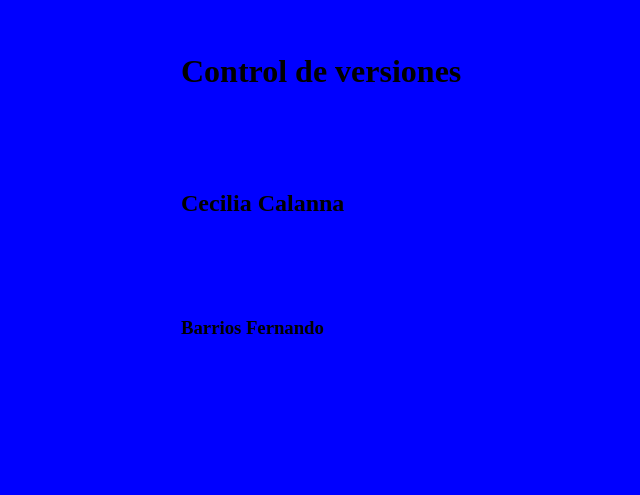
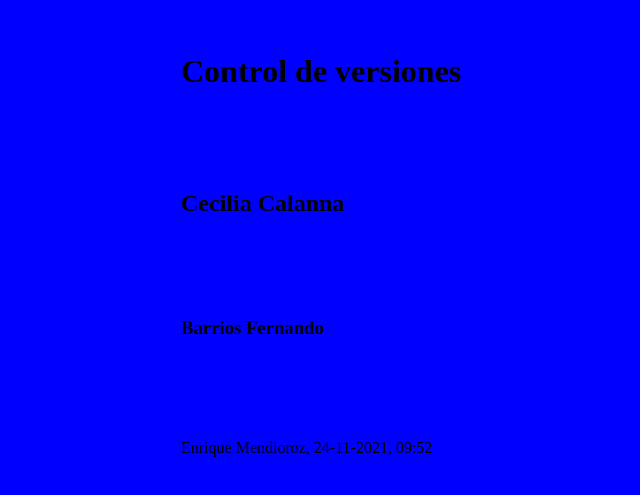
Before and after one commit to srv90/TP_SO_I4_Equipo_, a plain HTML site: page index.html in a window 1280 px wide. Shown: the part 147-642 px from the top of the page, without its empty margins (119-759 px from the left). Drawn offline with Linux system fonts and the light colour scheme.

Commit message:
agrego mis datos

```diff
--- a/index.html
+++ b/index.html
@@ -10,5 +10,6 @@
 <h1>Control de versiones</h1>
 <h2>Cecilia Calanna</h2>
 <h3>Barrios Fernando</h3>
+<p>Enrique Mendioroz, 24-11-2021, 09:52</p>
 </body>
 </html>
```
